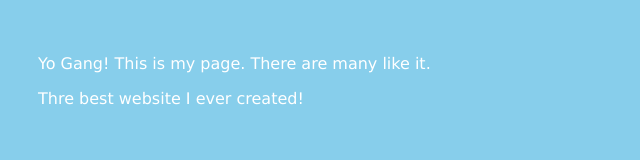
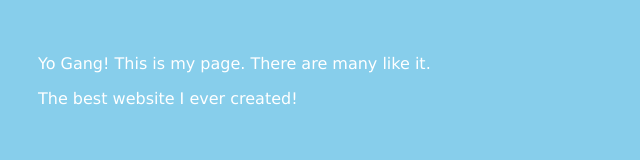
Before and after one commit to ngesa254/WebServerJ5, a website: page index.html in a window 1280 px wide. Shown: the full height of the page, 0-640 px from the left. Drawn offline with Linux system fonts and the light colour scheme.

Commit message:
Update index.html

```diff
--- a/index.html
+++ b/index.html
@@ -11,6 +11,6 @@
                     </head>
                     <body>
                     <p>Yo Gang! This is my page. There are many like it.</p>
-                        <p>Thre best website I ever created!</p>
+                        <p>The best website I ever created!</p>
                     </body>
                 </html>
```
